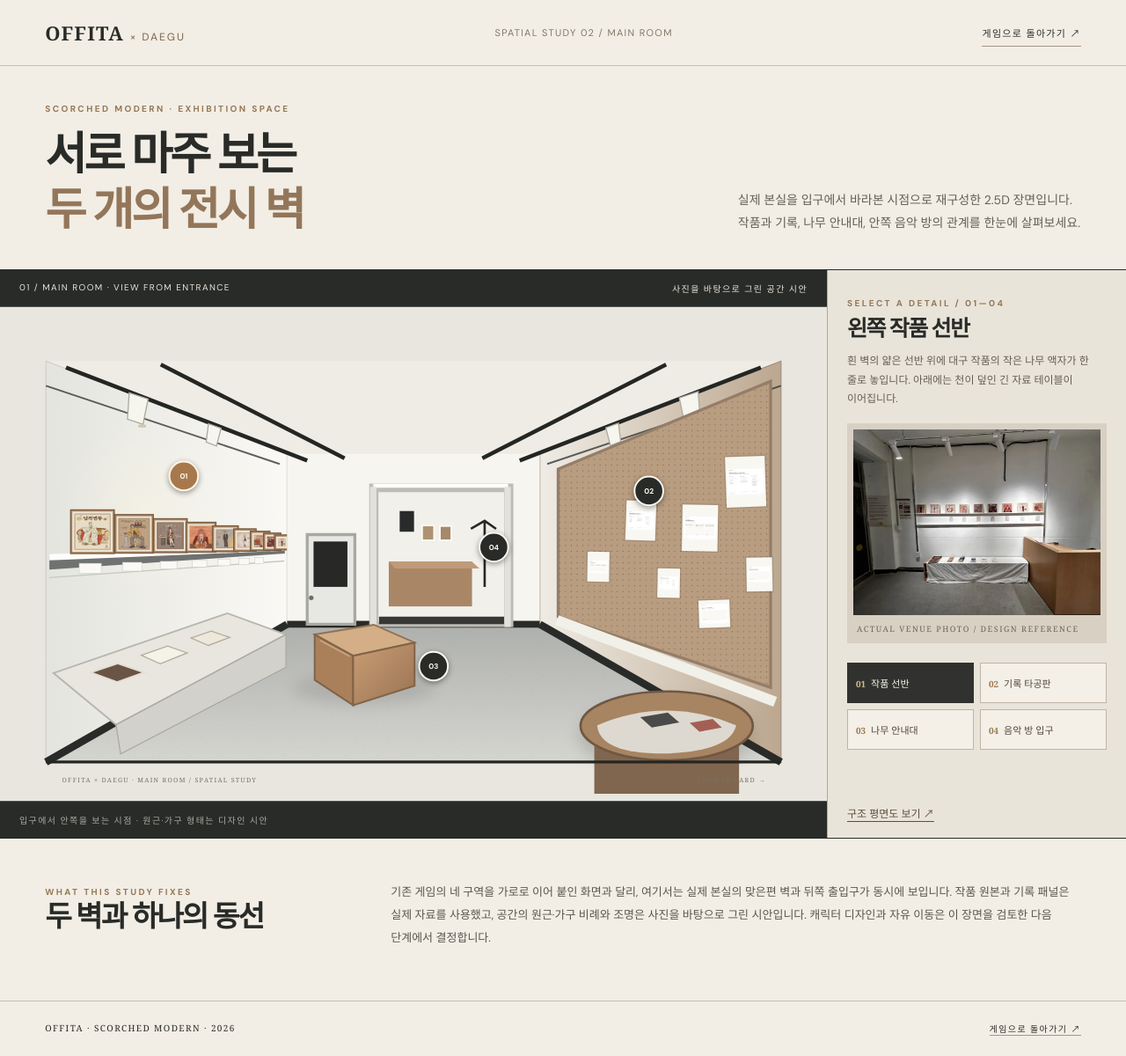
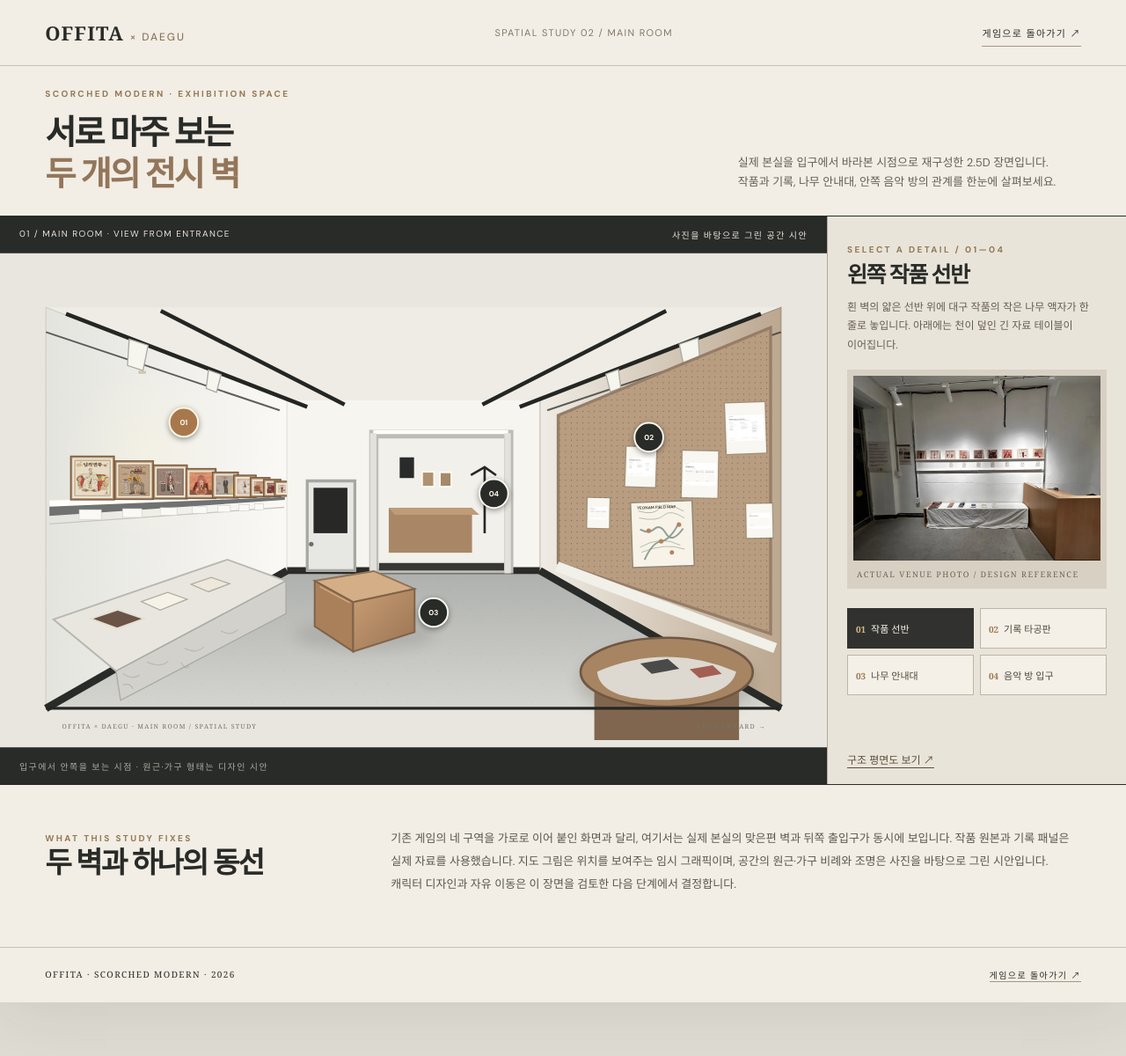
Before and after one commit to offitaamor/offitaamor.github.io, a Jekyll site: the page daegu-onna/play/scene.html, which Jekyll copies as it is, in a window 1280 px wide. Shown: the whole page at 88% size. Built offline with Jekyll 4.4.1, drawn with Linux system fonts in a browser that asks for light colours; after the commit the page ends 1139 px from its top, so only the background shows below that.

Commit message:
Refine spatial study framing and archive map detail

```diff
--- a/daegu-onna/play/scene.css
+++ b/daegu-onna/play/scene.css
@@ -7,18 +7,18 @@ button,a{font:inherit}
 button{cursor:pointer}
 a{color:inherit}
 :focus-visible{outline:3px solid #a07642;outline-offset:3px}
-.study-shell{max-width:1920px;margin:auto;background:var(--paper);min-height:100vh;box-shadow:0 0 80px #292b2820}
+.study-shell{max-width:1600px;margin:auto;background:var(--paper);min-height:100vh;box-shadow:0 0 80px #292b2820}
 .study-header{height:75px;padding:0 clamp(22px,4vw,65px);display:flex;align-items:center;justify-content:space-between;gap:20px;border-bottom:1px solid #c5c0b5}
 .wordmark{font:700 22px Georgia,serif;text-decoration:none;white-space:nowrap;letter-spacing:.05em}
 .wordmark span{font:500 12px 'DM Sans',sans-serif;letter-spacing:.16em;color:#8e775d}
 .study-tag,.back-link{font-size:11px;letter-spacing:.12em;text-decoration:none}
 .study-tag{color:#82776a}
 .back-link{white-space:nowrap;border-bottom:1px solid #a49786;padding:7px 0}
-.intro{display:flex;align-items:end;justify-content:space-between;gap:32px;padding:42px clamp(22px,4vw,65px) 35px}
+.intro{display:flex;align-items:end;justify-content:space-between;gap:32px;padding:25px clamp(22px,4vw,65px) 23px}
 .eyebrow{font-size:10px;letter-spacing:.24em;color:#947856;font-weight:700;margin:0 0 15px}
-.intro h1,.design-note h2{font:600 clamp(36px,4vw,64px)/1.23 'Noto Serif KR',serif;letter-spacing:-.06em;margin:0}
+.intro h1,.design-note h2{font:600 clamp(34px,3vw,48px)/1.22 'Noto Serif KR',serif;letter-spacing:-.06em;margin:0}
 .intro h1 em{font-style:normal;color:#93765a}
-.intro-copy{max-width:390px;font-size:14px;line-height:1.85;margin:0 0 4px;color:#645f57}
+.intro-copy{max-width:390px;font-size:13px;line-height:1.7;margin:0 0 4px;color:#645f57}
 .study-grid{display:grid;grid-template-columns:minmax(0,1fr) minmax(290px,340px);align-items:stretch;border-top:1px solid var(--ink);border-bottom:1px solid var(--ink)}
 .scene-column{min-width:0;background:#292b29;color:#e9e4d9}
 .scene-topline,.scene-caption-bar{display:flex;justify-content:space-between;gap:12px;font-size:10px;letter-spacing:.14em;padding:13px 22px}
--- a/daegu-onna/play/scene.html
+++ b/daegu-onna/play/scene.html
@@ -6,7 +6,7 @@
   <meta name="theme-color" content="#272824">
   <meta name="description" content="OFFITA 대구온나 전시 본실의 2.5D 공간 시안. 실제 전시장 사진과 함께 작품 선반, 기록 타공판, 안내대, 안쪽 음악 방의 관계를 살펴봅니다.">
   <title>OFFITA — 대구온나 본실 2.5D 시안</title>
-  <link rel="stylesheet" href="scene.css?v=20261114-1">
+  <link rel="stylesheet" href="scene.css?v=20261114-2">
 </head>
 <body>
   <div class="study-shell">
@@ -92,6 +92,7 @@
               <!-- Low cloth-covered bench with printed matter, seen along the left wall. -->
               <path d="M93 637 396 533l102 37-296 157Z" fill="#e8e6df" stroke="#b8b7af" stroke-width="3"/>
               <path d="M202 727 498 570v57L210 778Z" fill="#d3d1cb" stroke="#a9aaa3" stroke-width="2"/>
+              <path d="M214 731q16 12 29 3m13-23q22 11 37-1m28-23q20 11 34-2m30-28q17 10 29-2M214 751q12-4 18 7m83-46q8 14 14 6" fill="none" stroke="#9f9d97" stroke-width="2" opacity=".45"/>
               <path d="m158 636 47-16 46 16-47 17Z" fill="#6a5445" stroke="#e5dfd3" stroke-width="3"/>
               <path d="m246 606 46-16 34 12-47 19Z" fill="#f5f2e8" stroke="#b1aca1" stroke-width="2"/>
               <path d="m333 576 35-12 32 11-37 14Z" fill="#eee8da" stroke="#b1aca1" stroke-width="2"/>
@@ -139,10 +140,10 @@
         </aside>
       </div>
 
-      <section class="design-note"><div><span class="eyebrow">WHAT THIS STUDY FIXES</span><h2>두 벽과 하나의 동선</h2></div><p>기존 게임의 네 구역을 가로로 이어 붙인 화면과 달리, 여기서는 실제 본실의 맞은편 벽과 뒤쪽 출입구가 동시에 보입니다. 작품 원본과 기록 패널은 실제 자료를 사용했고, 공간의 원근·가구 비례와 조명은 사진을 바탕으로 그린 시안입니다. 캐릭터 디자인과 자유 이동은 이 장면을 검토한 다음 단계에서 결정합니다.</p></section>
+      <section class="design-note"><div><span class="eyebrow">WHAT THIS STUDY FIXES</span><h2>두 벽과 하나의 동선</h2></div><p>기존 게임의 네 구역을 가로로 이어 붙인 화면과 달리, 여기서는 실제 본실의 맞은편 벽과 뒤쪽 출입구가 동시에 보입니다. 작품 원본과 기록 패널은 실제 자료를 사용했습니다. 지도 그림은 위치를 보여주는 임시 그래픽이며, 공간의 원근·가구 비례와 조명은 사진을 바탕으로 그린 시안입니다. 캐릭터 디자인과 자유 이동은 이 장면을 검토한 다음 단계에서 결정합니다.</p></section>
     </main>
     <footer><span>OFFITA · SCORCHED MODERN · 2026</span><a href="/daegu-onna/play/">게임으로 돌아가기 ↗</a></footer>
   </div>
-  <script src="scene.js?v=20261114-1"></script>
+  <script src="scene.js?v=20261114-2"></script>
 </body>
 </html>
--- a/daegu-onna/play/scene.js
+++ b/daegu-onna/play/scene.js
@@ -22,9 +22,7 @@
     {x:1188,y:344,w:62,h:81,file:'session02-02.webp'},
     {x:1300,y:436,w:45,h:59,file:'session02-03.webp'},
     {x:1090,y:337,w:52,h:69,file:'session02-01.webp'},
-    {x:1023,y:426,w:38,h:52,file:'session02-02.webp'},
-    {x:1217,y:510,w:54,h:48,file:'session02-03.webp'},
-    {x:1145,y:455,w:39,h:51,file:'session02-01.webp'}
+    {x:1023,y:426,w:38,h:52,file:'session02-02.webp'}
   ];
   docs.forEach((doc,i)=>{
     const g=svg('g',{transform:`rotate(${[-2,1,-1,2,1,-2,1][i]} ${doc.x+doc.w/2} ${doc.y+doc.h/2})`});
@@ -33,6 +31,14 @@
     g.append(svg('image',{x:doc.x+3,y:doc.y+3,width:doc.w-6,height:doc.h-6,href:`assets/${doc.file}`,preserveAspectRatio:'xMidYMid meet'}));
     sheets.append(g);
   });
+  // Graphic placeholder for the large hand-drawn field map visible on the real pegboard.
+  const map=svg('g',{transform:'rotate(-2 1155 488)'});
+  map.append(svg('rect',{x:1100,y:432,width:107,height:113,fill:'#f7f3e9',stroke:'#8f8370','stroke-width':2}));
+  map.append(svg('path',{d:'M1113 447q28 9 37-4t42 7M1114 459q31 8 43-3t36 6M1114 510q37-20 70-1m-68 10q42-16 75-3',fill:'none',stroke:'#9ca38d','stroke-width':1.5,opacity:.7}));
+  map.append(svg('path',{d:'M1115 479q15 9 25 0t20 9t30-8M1121 532q14-29 30-31t32-31',fill:'none',stroke:'#6e827b','stroke-width':3,opacity:.75}));
+  for(const [x,y] of [[1130,482],[1151,501],[1183,473],[1169,521]])map.append(svg('circle',{cx:x,cy:y,r:4,fill:'#b7815c'}));
+  const mapTitle=svg('text',{x:1111,y:444,fill:'#51473e','font-size':7,'font-weight':700});mapTitle.textContent='YEONAM FIELD MAP';map.append(mapTitle);
+  sheets.append(map);
   const spots={
     art:{title:'왼쪽 작품 선반',text:'흰 벽의 얇은 선반 위에 대구 작품의 작은 나무 액자가 한 줄로 놓입니다. 아래에는 천이 덮인 긴 자료 테이블이 이어집니다.',photo:'art-wall.webp',alt:'실제 전시장 왼쪽 작품 선반'},
     archive:{title:'오른쪽 기록 타공판',text:'맞은편 베이지 타공판에는 버킷리스트, 연암서당골 기록, 지도와 인쇄 패널이 다양한 간격으로 붙습니다.',photo:'archive-wall.webp',alt:'실제 전시장 오른쪽 기록 타공판'},
```
